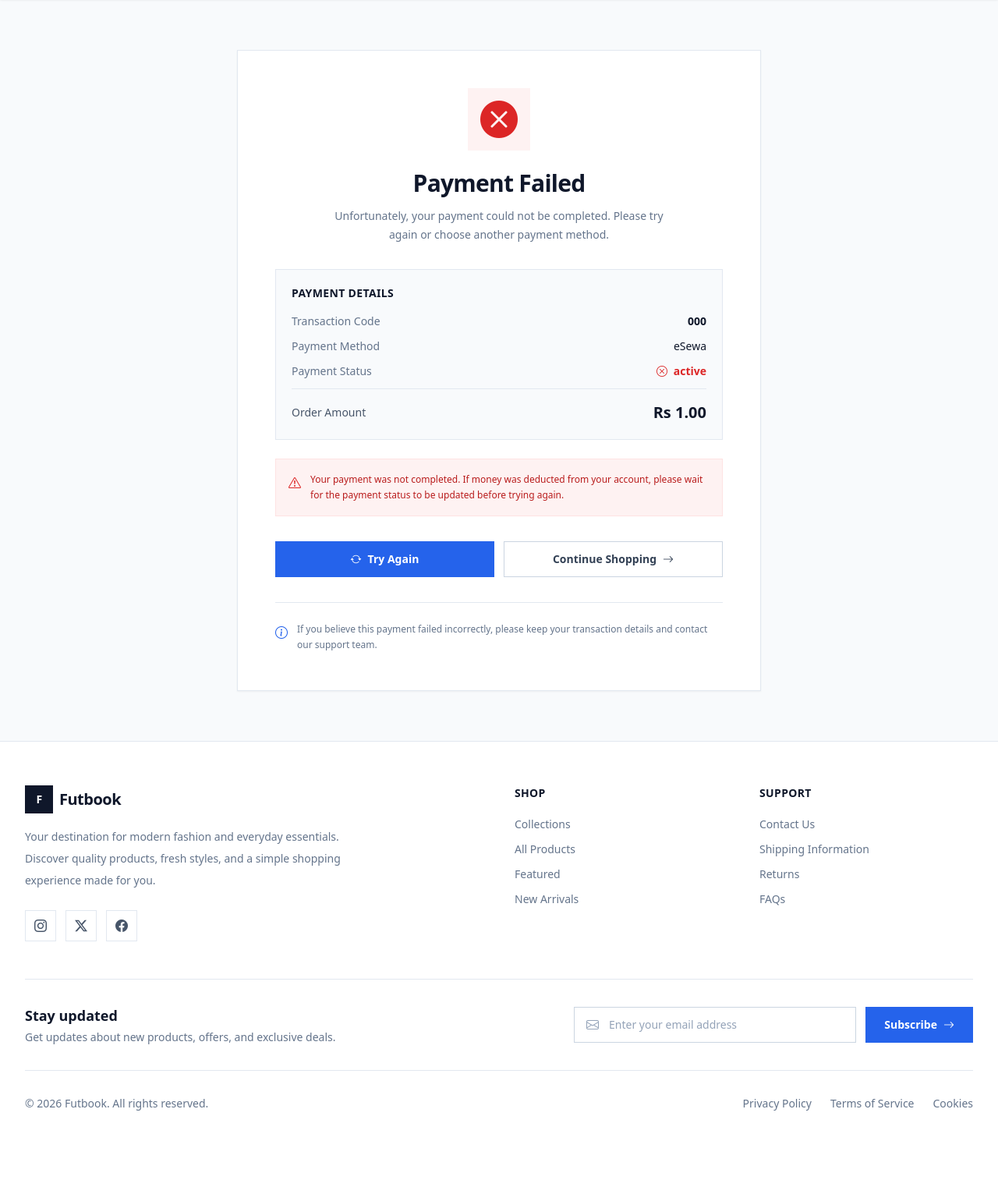
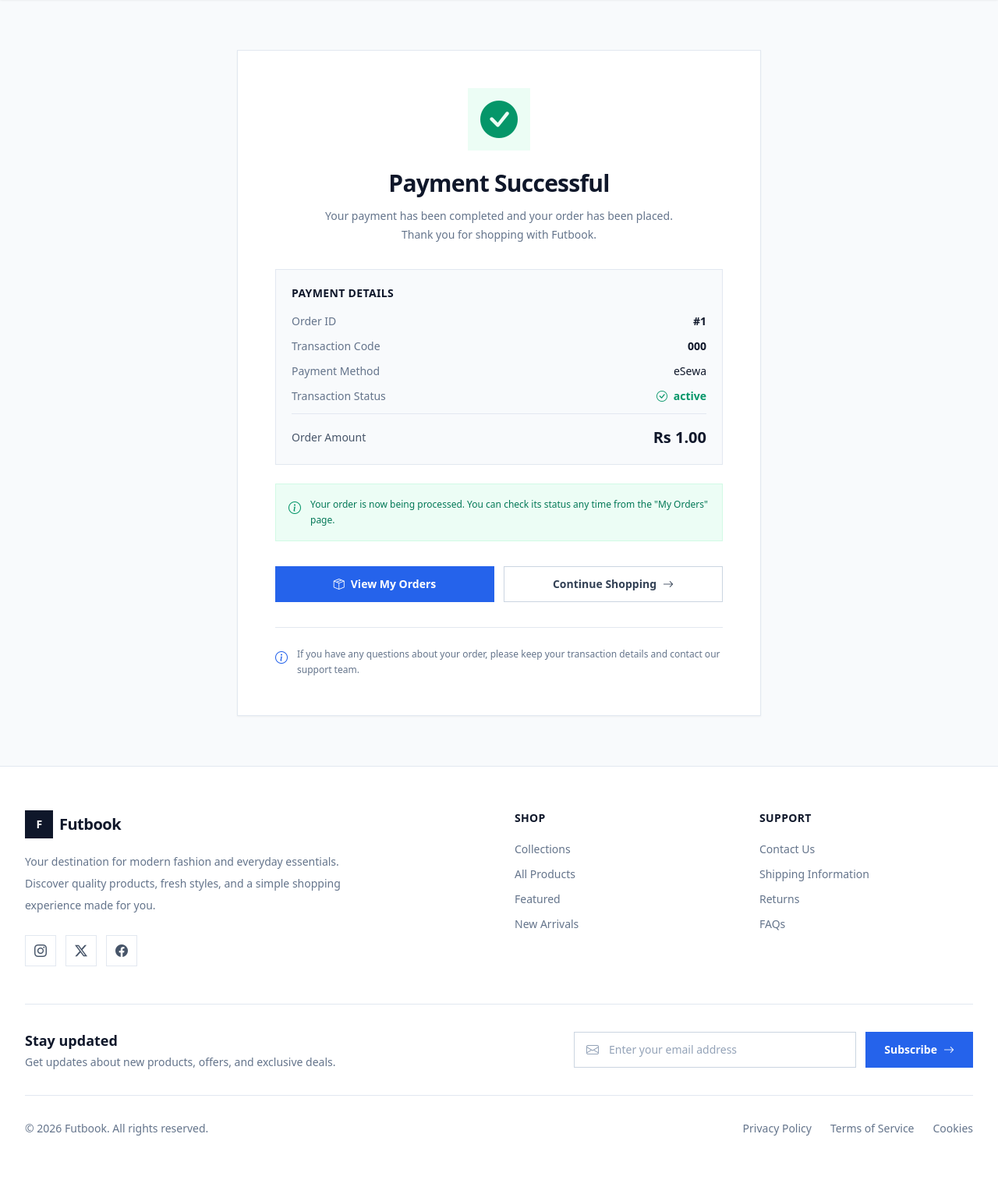
Before and after one commit to buddhamagar-09/futbook, a Laravel app: template resources/views/esewa/success.blade.php in a window 1280 px wide. Shown: the part 81-1594 px from the top of the page at 78% size. Before the commit the page ends 1505 px from the top, so only its background shows below. Run offline with Laravel 12, Linux system fonts and the light colour scheme; the template is opened without the code that fills it: most values are stand-ins (such as "Sample title", 1, 10 or a date in 2020); style sheets or scripts are compiled from the project's sources.

Commit message:
Fix eSewa success page showing payment failed

```diff
--- a/app/Http/Controllers/EsewaController.php
+++ b/app/Http/Controllers/EsewaController.php
@@ -201,6 +201,7 @@ class EsewaController extends Controller
             'order_id' => $order_id,
             'transaction_code' => $ref_id,
             'total_amount' => $total_price,
+            'status' => $status,
         ]);
 
     }
--- a/resources/views/esewa/success.blade.php
+++ b/resources/views/esewa/success.blade.php
@@ -8,20 +8,20 @@
 
         <div class="w-full border border-slate-200 bg-white p-8 text-center shadow-sm sm:p-12">
 
-            <!-- Failure Icon -->
-            <div class="mx-auto flex h-20 w-20 items-center justify-center bg-red-50 text-red-600">
-                <i class="bi bi-x-circle-fill text-5xl"></i>
+            <!-- Success Icon -->
+            <div class="mx-auto flex h-20 w-20 items-center justify-center bg-emerald-50 text-emerald-600">
+                <i class="bi bi-check-circle-fill text-5xl"></i>
             </div>
 
 
             <!-- Heading -->
             <h1 class="mt-6 text-3xl font-bold tracking-tight text-slate-900">
-                Payment Failed
+                Payment Successful
             </h1>
 
             <p class="mx-auto mt-3 max-w-md text-sm leading-6 text-slate-500">
-                Unfortunately, your payment could not be completed.
-                Please try again or choose another payment method.
+                Your payment has been completed and your order has been placed.
+                Thank you for shopping with Futbook.
             </p>
 
 
@@ -33,6 +33,20 @@
                 </h2>
 
                 <div class="space-y-3 text-sm">
+
+                    <!-- Order ID -->
+                    <div class="flex items-center justify-between gap-4">
+
+                        <span class="text-slate-500">
+                            Order ID
+                        </span>
+
+                        <span class="font-semibold text-slate-900">
+                            #{{ $order_id }}
+                        </span>
+
+                    </div>
+
 
                     <!-- Transaction Code -->
                     <div class="flex items-center justify-between gap-4">
@@ -66,11 +80,11 @@
                     <div class="flex items-center justify-between gap-4">
 
                         <span class="text-slate-500">
-                            Payment Status
+                            Transaction Status
                         </span>
 
-                        <span class="font-semibold text-red-600">
-                            <i class="bi bi-x-circle mr-1"></i>
+                        <span class="font-semibold text-emerald-600">
+                            <i class="bi bi-check-circle mr-1"></i>
                             {{ $status }}
                         </span>
 
@@ -95,15 +109,14 @@
             </div>
 
 
-            <!-- Warning -->
-            <div class="mt-6 flex items-start gap-3 border border-red-100 bg-red-50 p-4 text-left">
+            <!-- Confirmation -->
+            <div class="mt-6 flex items-start gap-3 border border-emerald-100 bg-emerald-50 p-4 text-left">
 
-                <i class="bi bi-exclamation-triangle mt-0.5 text-red-600"></i>
+                <i class="bi bi-info-circle mt-0.5 text-emerald-600"></i>
 
-                <p class="text-xs leading-5 text-red-700">
-                    Your payment was not completed. If money was deducted
-                    from your account, please wait for the payment status
-                    to be updated before trying again.
+                <p class="text-xs leading-5 text-emerald-700">
+                    Your order is now being processed. You can check its status
+                    any time from the "My Orders" page.
                 </p>
 
             </div>
@@ -112,12 +125,12 @@
             <!-- Buttons -->
             <div class="mt-8 grid gap-3 sm:grid-cols-2">
 
-                <a href="{{ route('cart') }}"
+                <a href="{{ route('myorders') }}"
                     class="inline-flex items-center justify-center gap-2 bg-blue-600 px-5 py-3 text-sm font-semibold text-white transition hover:bg-blue-700">
 
-                    <i class="bi bi-arrow-repeat"></i>
+                    <i class="bi bi-box-seam"></i>
 
-                    Try Again
+                    View My Orders
 
                 </a>
 
@@ -140,8 +153,8 @@
                 <i class="bi bi-info-circle mt-0.5 text-blue-600"></i>
 
                 <p class="text-xs leading-5 text-slate-500">
-                    If you believe this payment failed incorrectly, please
-                    keep your transaction details and contact our support team.
+                    If you have any questions about your order, please keep
+                    your transaction details and contact our support team.
                 </p>
 
             </div>
```
